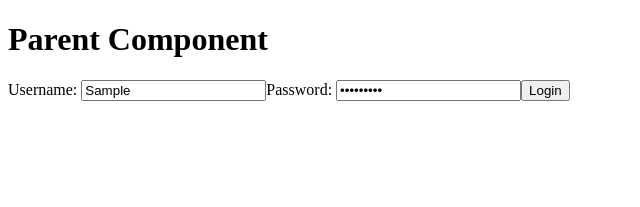
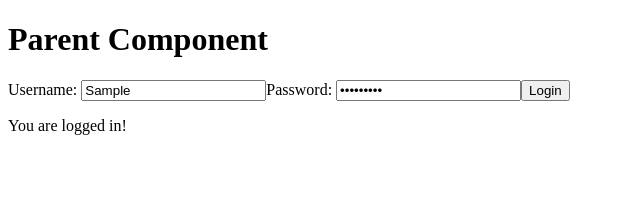
Before and after one commit to acciojob/lift-state-up-5-PavanTejaReddy1, a React app: page / in a window 1280 px wide. Both pictures are taken after typing "Sample", "Sample123" into the empty fields and a click on the button "Login". Shown: the top 207 px of the page, without its empty margins (0-640 px from the left). Built offline with nearby package versions, Linux system fonts and the light colour scheme.

Commit message:
Update App.js

```diff
--- a/src/components/App.js
+++ b/src/components/App.js
@@ -11,6 +11,7 @@ function App() {
     <div>
     <h1>Parent Component</h1>
     <Login setIsLoggedIn={setIsLoggedIn} />
+  {isLoggedIn ? <p>You are logged in!</p> : null}
     </div>
   );
 }
```
